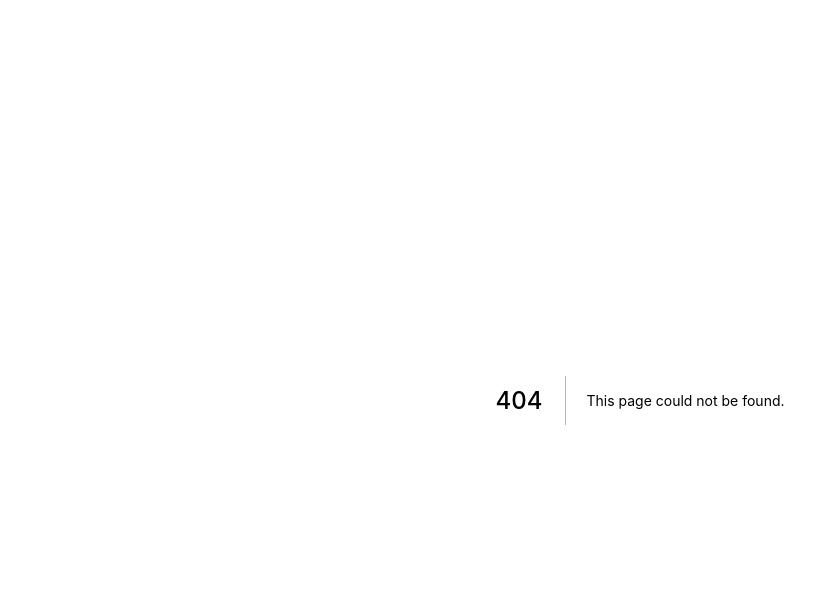
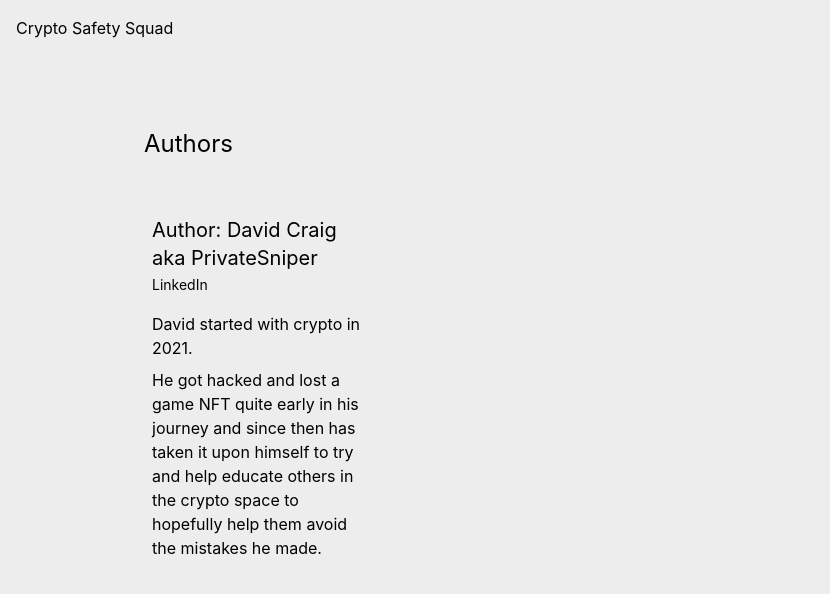
Before and after one commit to CryptoSafetySquad/website, a Next.js app: page /authors in a window 1280 px wide. Before the commit this address had no page. Shown: the top 594 px of the page, without its empty margins (0-830 px from the left). Built offline with nearby package versions, Linux system fonts and the light colour scheme.

Commit message:
Create an authors page.

```diff
--- /dev/null
+++ b/pages/authors.tsx
@@ -0,0 +1,25 @@
+import type { NextPage } from 'next'
+import Page from '../Components/Page'
+import PrivateSniper from '../data/authors/PrivateSniper'
+import AuthorComponent from '../Components/Author'
+
+const AdBlock: NextPage = () => {
+  const title = 'Authors'
+  const authors = [PrivateSniper]
+  const content = (
+    <div className='grid grid-cols-3'>
+      {authors.map(author => <AuthorComponent {...author} />)}
+    </div>
+  )
+
+  return (
+    <Page {...{
+      title,
+      slug: 'authors',
+      content,
+      description: 'Our guide and content writers.'
+    }} />
+  )
+}
+
+export default AdBlock
```
